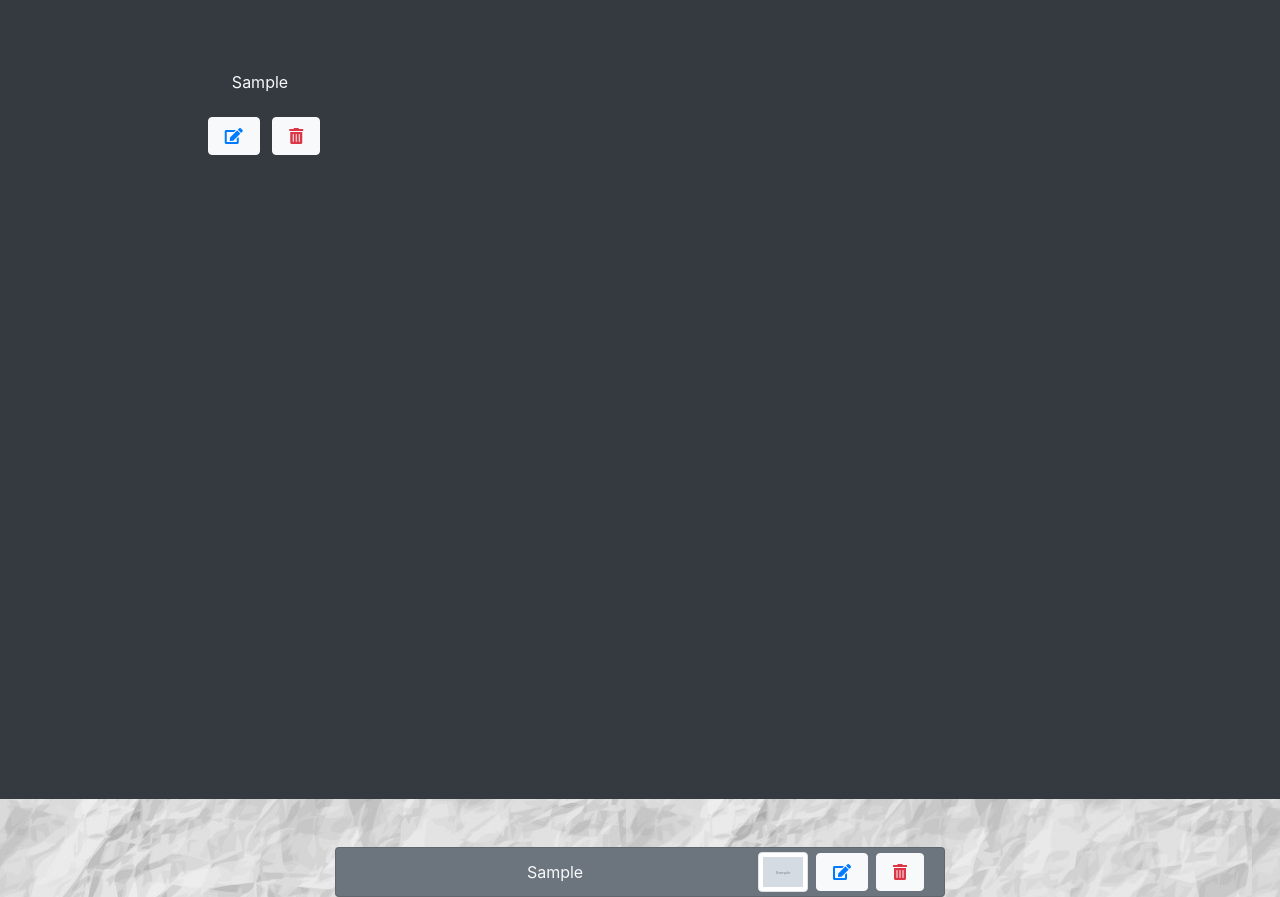
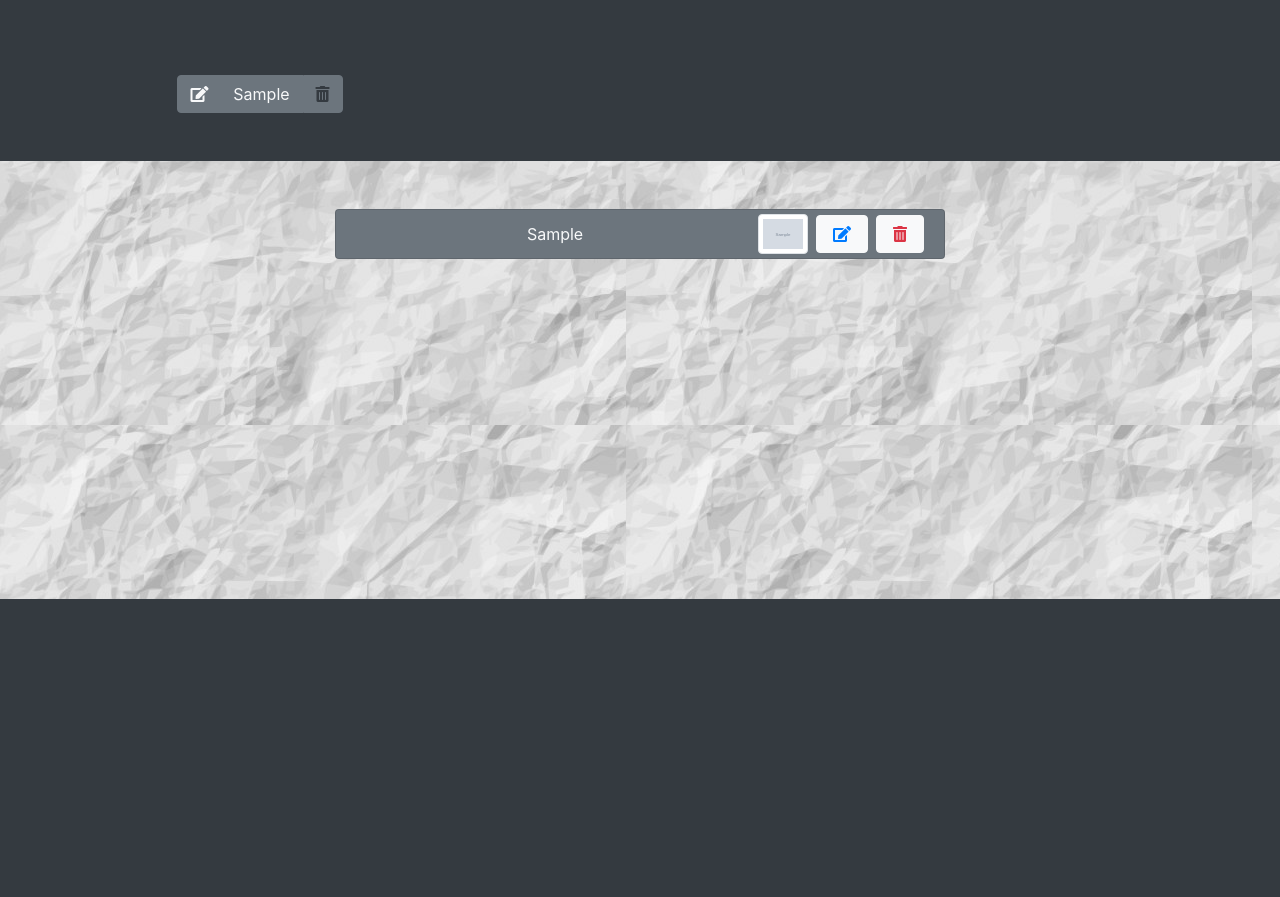
Before and after one commit to piter1316/porownywarka, a Django app: page / in a window 1280 px wide. Shown: the part 201-1098 px from the top of the page. After the commit the page ends 800 px from the top, so only its background shows below. Run offline with Django 3.2, Linux system fonts and the light colour scheme; a user stored in the database is signed in; tables that the repository leaves empty hold one stand-in row (values such as "Sample post"); grey boxes marked "Sample" are stand-in pictures; parts of the project's set-up code (start-up, migrations or seed data) failed here and were passed over; some libraries are stand-ins or nearby versions.

Commit message:
new layout proposition

```diff
--- a/porownanie_cen/templates/porownanie_cen/index.html
+++ b/porownanie_cen/templates/porownanie_cen/index.html
@@ -9,35 +9,34 @@
   <p class="lead text-center text-muted">Witaj {{user}}!</p>
 </div>
 {% endif %}
-<div class="container-fluid bg-dark" style="height:100vh;">
+<div class="container-fluid bg-dark" style="height:100%;">
   <div class="container pt-5">
     <div class="row">
     {% for brand in object_list %}
 
       <div class="col-4 text-center">
-      <a class=" text-light text-left mx-auto btn" href="{% url 'porownanie_cen:detail' brand.id %}">
+        <a class=" text-light mx-auto btn" href="{% url 'porownanie_cen:detail' brand.id %}">
           <div class="">
             <i class="{{brand.icon}} text-light"></i>
           </div>
-        <div class="text-center mt-3">{{brand.nazwa}}</div>
         </a>
-    <div class="mt-3">
+        <div class="mt-1">
+          <form  action="{% url 'porownanie_cen:brand-delete' brand.id %}" method="post">
+          <div class="btn-group mb-5" role="group" aria-label="Basic example">
+            <a class="btn btn-secondary" href="{% url 'porownanie_cen:brand-update' brand.id%}">
+              <i class="fas fa-edit text-light"></i>
+            </a>
+            <a  href="{% url 'porownanie_cen:detail' brand.id %}" class="btn btn-secondary text-light">{{brand.nazwa}}</a>
 
-      <form class="mb-4" action="{% url 'porownanie_cen:brand-delete' brand.id %}" method="post" >
-        <a class="btn btn-light mx-2 px-3" href="{% url 'porownanie_cen:brand-update' brand.id%}">
-          <i class="fas fa-edit text-primary"></i>
-        </a>
               {% csrf_token %}
               <input type="hidden" name="brand_id" value="{{brand.id}}"/>
-        <button type="submit" class="btn btn-light px-3" onclick="return confirm('Usunąć {{brand.nazwa}} i wszystkie pozycje cennika?')" >
-          <i class="fas fa-trash-alt text-danger"></i>
+              <button type="submit" class="btn btn-secondary" onclick="return confirm('Usunąć {{brand.nazwa}} i wszystkie pozycje cennika?')" >
+                <i class="fas fa-trash-alt text-dark"></i>
               </button>
             </form>
           </div>
-
         </div>
-
-
+      </div>
     {% endfor %} <!--# all_brands-->
     </div>
   </div>
```
Lines whose indentation alone changed are shown as unchanged.
